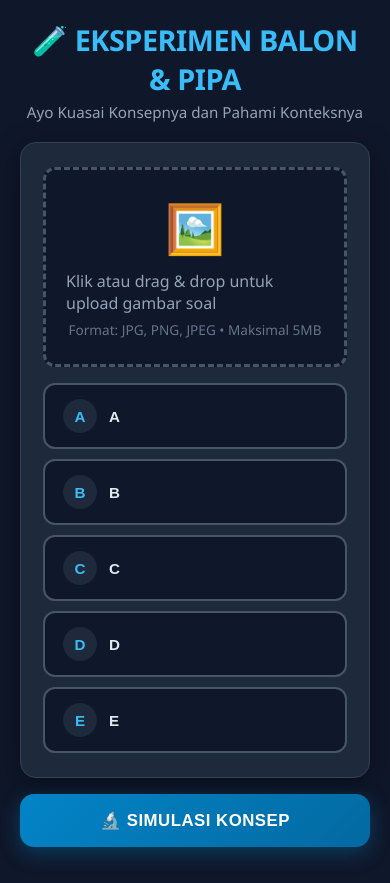
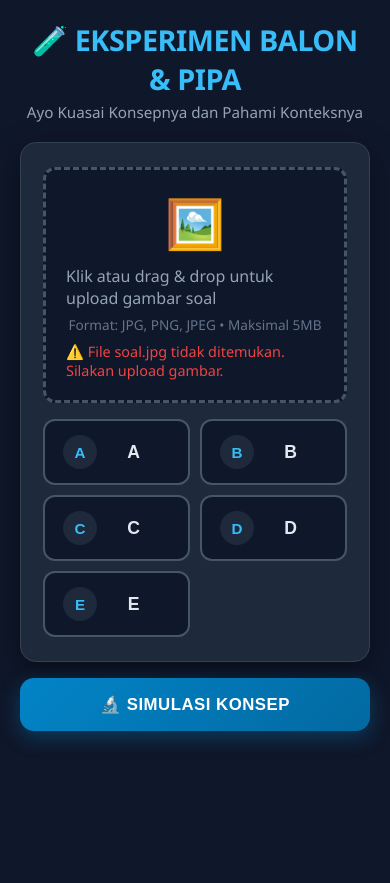
Before and after one commit to wokib2016-coder/BLON-DAN-PIPA, a plain HTML site: page index.html in a window 390 px wide. Both pictures are taken after a click on the button "Hapus gambar". After the commit the page ends 844 px from the top, so only its background shows below. Drawn offline with Linux system fonts and the light colour scheme.

Commit message:
Update index.html

```diff
--- a/index.html
+++ b/index.html
@@ -11,8 +11,6 @@
             box-sizing: border-box;
         }
         :root {
-            --primary: #1e3a5f;
-            --accent: #3a7bd5;
             --bg: #0f172a;
             --panel: #1e293b;
             --text: #f8fafc;
@@ -145,13 +143,18 @@
 
         .options-grid {
             display: grid;
-            grid-template-columns: 1fr 1fr;
+            grid-template-columns: 1fr 1fr 1fr 1fr 1fr;
             gap: 10px;
             margin-top: 8px;
         }
-        @media (max-width: 600px) {
+        @media (max-width: 768px) {
             .options-grid {
-                grid-template-columns: 1fr;
+                grid-template-columns: 1fr 1fr 1fr;
+            }
+        }
+        @media (max-width: 500px) {
+            .options-grid {
+                grid-template-columns: 1fr 1fr;
             }
         }
 
@@ -166,15 +169,16 @@
             transition: all 0.25s ease;
             display: flex;
             align-items: center;
+            justify-content: center;
             gap: 12px;
-            text-align: left;
+            text-align: center;
             width: 100%;
             color: #e2e8f0;
         }
         .option-btn:hover:not(.correct-selected):not(.wrong-selected) {
             background: #1e293b;
             border-color: #64748b;
-            transform: translateY(-1px);
+            transform: translateY(-2px);
         }
         .option-btn .letter {
             display: inline-flex;
@@ -190,6 +194,8 @@
         }
         .option-btn .text {
             flex: 1;
+            font-size: 1.1rem;
+            font-weight: 700;
         }
         .option-btn .feedback-icon {
             font-size: 1.2rem;
@@ -411,6 +417,17 @@
         #fileInput {
             display: none;
         }
+
+        /* Pesan error jika gambar tidak ditemukan */
+        .error-message {
+            color: #ef4444;
+            font-size: 0.9rem;
+            margin-top: 8px;
+            display: none;
+        }
+        .image-upload-area.has-error .error-message {
+            display: block;
+        }
     </style>
 </head>
 <body>
@@ -431,6 +448,7 @@
                 <span class="upload-hint">Format: JPG, PNG, JPEG • Maksimal 5MB</span>
                 <img id="uploadedImage" src="soal.jpg" alt="Soal" />
                 <button class="remove-btn" id="removeImageBtn" title="Hapus gambar">✕</button>
+                <div class="error-message">⚠️ File soal.jpg tidak ditemukan. Silakan upload gambar.</div>
             </div>
 
             <div class="options-grid" id="optionsContainer">
@@ -530,10 +548,18 @@
         const uploadedImage = document.getElementById('uploadedImage');
         const removeImageBtn = document.getElementById('removeImageBtn');
 
-        // Jika gambar gagal dimuat, tampilkan placeholder
+        // Cek apakah gambar berhasil dimuat
         uploadedImage.onerror = function() {
             this.style.display = 'none';
             imageUploadArea.classList.remove('has-image');
+            imageUploadArea.classList.add('has-error');
+        };
+
+        // Jika gambar berhasil dimuat
+        uploadedImage.onload = function() {
+            this.style.display = 'block';
+            imageUploadArea.classList.add('has-image');
+            imageUploadArea.classList.remove('has-error');
         };
 
         // Klik area upload untuk membuka file dialog
@@ -551,6 +577,7 @@
                     uploadedImage.src = event.target.result;
                     uploadedImage.style.display = 'block';
                     imageUploadArea.classList.add('has-image');
+                    imageUploadArea.classList.remove('has-error');
                 };
                 reader.readAsDataURL(file);
             }
@@ -576,6 +603,7 @@
                     uploadedImage.src = event.target.result;
                     uploadedImage.style.display = 'block';
                     imageUploadArea.classList.add('has-image');
+                    imageUploadArea.classList.remove('has-error');
                 };
                 reader.readAsDataURL(file);
             }
@@ -654,7 +682,7 @@
         });
 
         // ============================================================
-        // 4. SIMULASI CANVAS (Transfer Massa Udara Dua Balon)
+        // 4. SIMULASI CANVAS
         // ============================================================
         const canvas = document.getElementById('simCanvas');
         const ctx = canvas.getContext('2d');
@@ -722,12 +750,10 @@
         function draw() {
             ctx.clearRect(0, 0, canvas.width, canvas.height);
 
-            // Watermark
             ctx.fillStyle = '#38bdf8';
             ctx.font = 'bold 14px sans-serif';
             ctx.fillText('Simulasi Fisika - WOKIB', 20, 30);
 
-            // Tali Penggantung
             ctx.fillStyle = '#64748b';
             ctx.fillRect(pivot.x - 30, 30, 60, 6);
             ctx.strokeStyle = '#cbd5e1';
@@ -737,7 +763,6 @@
             ctx.lineTo(pivot.x, pivot.y);
             ctx.stroke();
 
-            // Engsel
             ctx.fillStyle = '#f59e0b';
             ctx.beginPath();
             ctx.arc(pivot.x, pivot.y, 4, 0, Math.PI * 2);
@@ -748,13 +773,11 @@
                 ctx.translate(pivot.x, pivot.y);
                 ctx.rotate(angle);
 
-                // Pipa
                 ctx.fillStyle = '#94a3b8';
                 ctx.fillRect(-pipeWidth / 2, -6, pipeWidth, 12);
                 ctx.fillStyle = '#0f172a';
                 ctx.fillRect(-pipeWidth / 2 + 4, -3, pipeWidth - 8, 6);
 
-                // Aliran udara
                 if (ry > minRy) {
                     ctx.fillStyle = '#38bdf8';
                     const time = Date.now() * 0.005;
@@ -774,7 +797,6 @@
 
                 ctx.restore();
             } else {
-                // Pipa datar
                 ctx.fillStyle = '#94a3b8';
                 ctx.fillRect(pivot.x - pipeWidth / 2, pivot.y - 6, pipeWidth, 12);
                 ctx.fillStyle = '#0f172a';
@@ -812,7 +834,6 @@
 
         function drawDisconnectedBalloon(x, y, r, color, label) {
             ctx.save();
-            // Simpul
             ctx.fillStyle = color;
             ctx.beginPath();
             ctx.moveTo(x, y - r);
@@ -828,7 +849,6 @@
             ctx.lineTo(x + 6, y - r - 3);
             ctx.stroke();
 
-            // Badan
             ctx.fillStyle = color;
             ctx.beginPath();
             ctx.ellipse(x, y, r * 0.85, r, 0, 0, Math.PI * 2);
```
